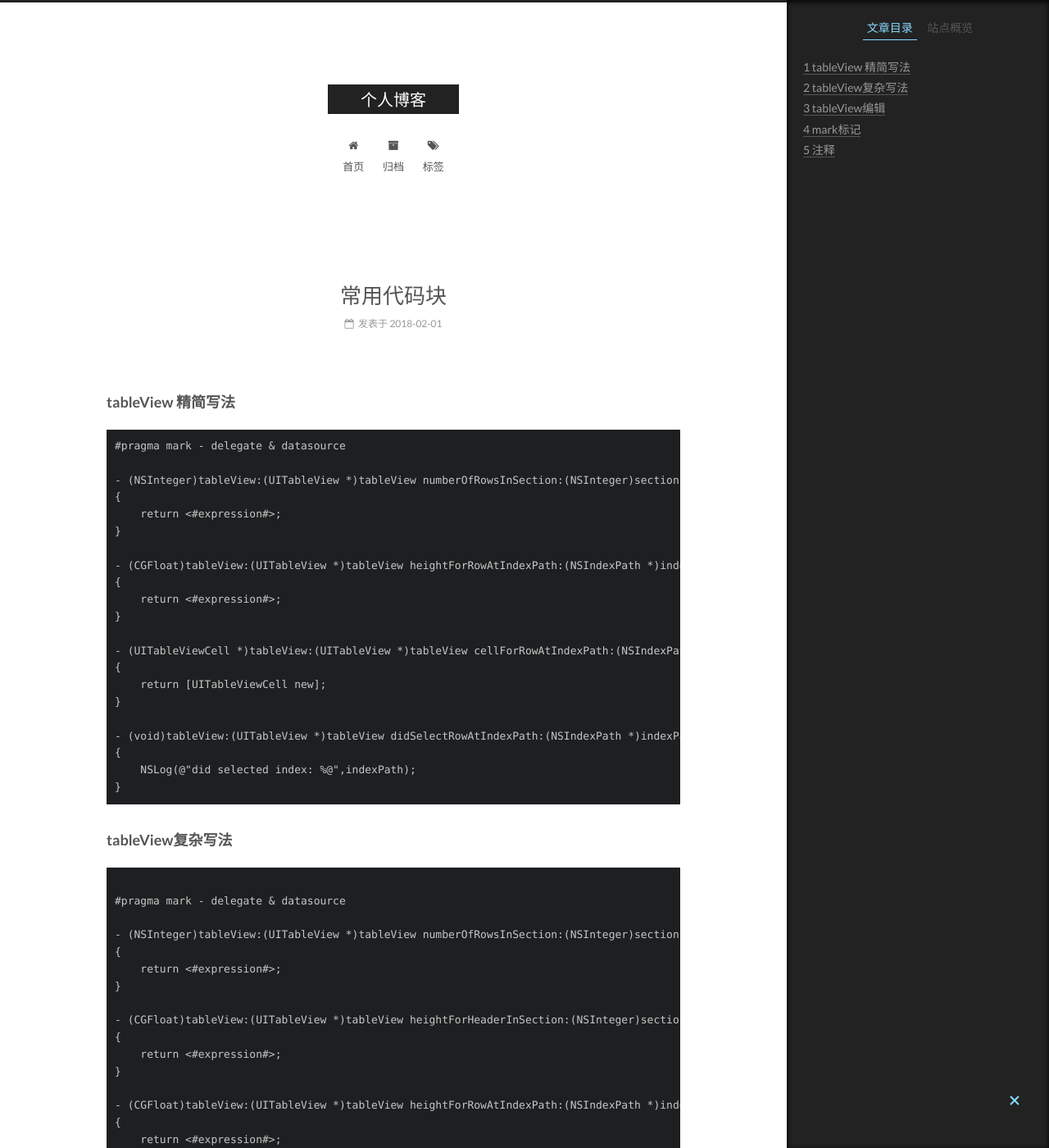
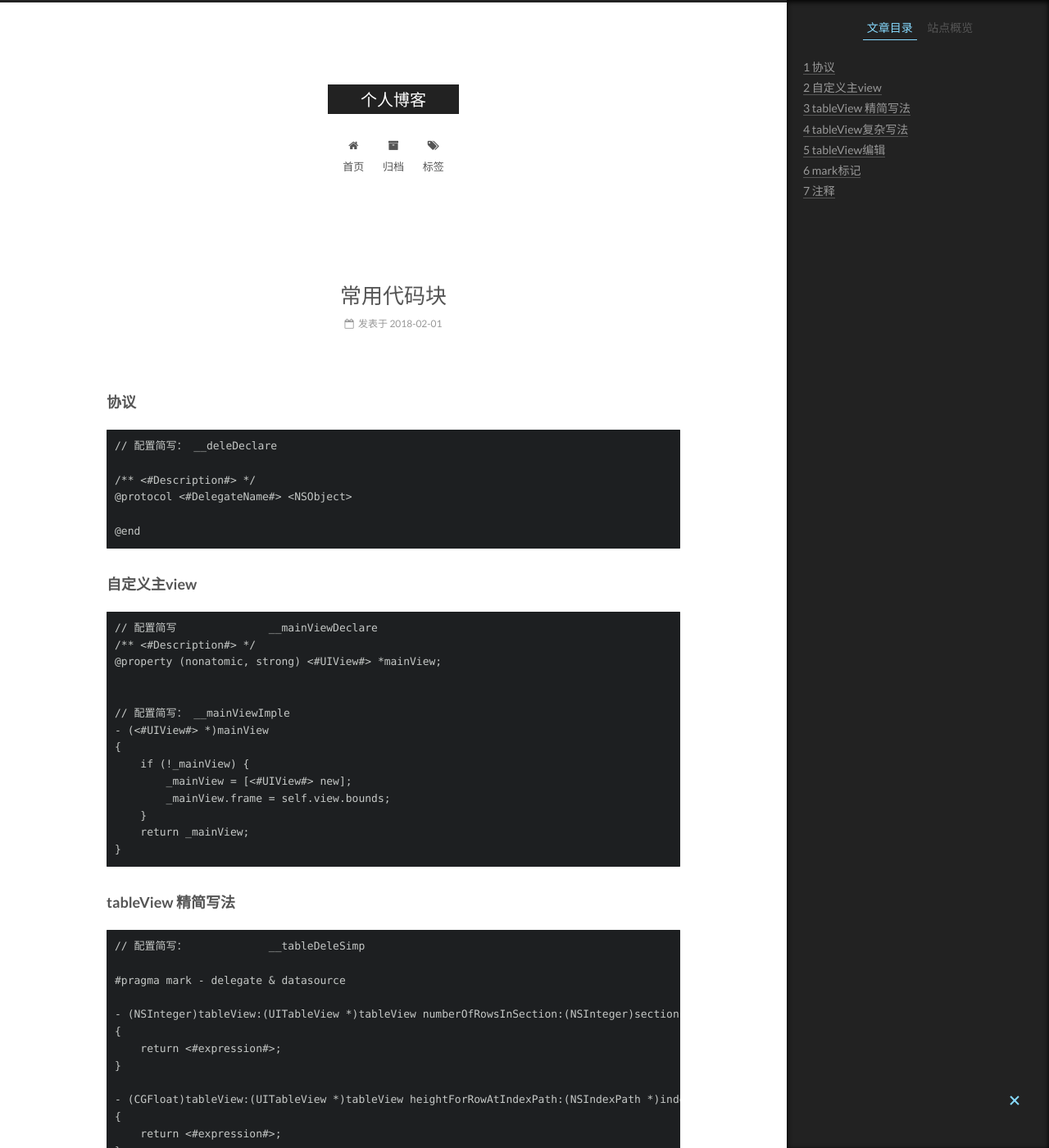
Before and after one commit to linfengwenyou/linfengwenyou.github.io, a Jekyll site: the page built from _posts/2018-02-01-常用代码块.md, in a window 1280 px wide and 1400 px high. Shown: the whole window at 82% size. Built offline with Jekyll 4.4.1, drawn with Linux system fonts in a browser that asks for light colours; some of the changed text lies outside the part shown.

Commit message:
更新代码，添加代码块

````diff
--- a/_posts/2018-02-01-常用代码块.md
+++ b/_posts/2018-02-01-常用代码块.md
@@ -1,6 +1,42 @@
+### 协议
+
+```
+// 配置简写： __deleDeclare
+
+/** <#Description#> */
+@protocol <#DelegateName#> <NSObject>
+
+@end
+```
+
+
+
+### 自定义主view
+
+```
+// 配置简写		__mainViewDeclare
+/** <#Description#> */
+@property (nonatomic, strong) <#UIView#> *mainView;
+
+
+// 配置简写： __mainViewImple
+- (<#UIView#> *)mainView
+{
+    if (!_mainView) {
+        _mainView = [<#UIView#> new];
+        _mainView.frame = self.view.bounds;
+    }
+    return _mainView;
+}
+```
+
+
+
 ### tableView 精简写法
 
 ```
+// 配置简写：		__tableDeleSimp
+
 #pragma mark - delegate & datasource
 
 - (NSInteger)tableView:(UITableView *)tableView numberOfRowsInSection:(NSInteger)section
@@ -29,6 +65,8 @@
 ### tableView复杂写法
 
 ```
+// 配置简写：		__tableDeleComp
+
 
 #pragma mark - delegate & datasource
 
@@ -71,7 +109,6 @@
 {
     NSLog(@"did selected index: %@",indexPath);
 }
-
 ```
 
 
@@ -79,6 +116,8 @@
 ### tableView编辑
 
 ```
+// 配置简写：		__tableDeleEdit
+
 - (BOOL)tableView:(UITableView *)tableView canEditRowAtIndexPath:(NSIndexPath *)indexPath
 {
     if (indexPath.section == 0) {
@@ -107,6 +146,8 @@
 ### mark标记
 
 ```
+// 配置简写：		__marks
+
 #pragma mark - life cycle
 
 #pragma mark - event
@@ -129,5 +170,7 @@
 ### 注释
 
 ```
+// 配置简写：	__comments
+
 /** <#Description#> */
 ```
````
